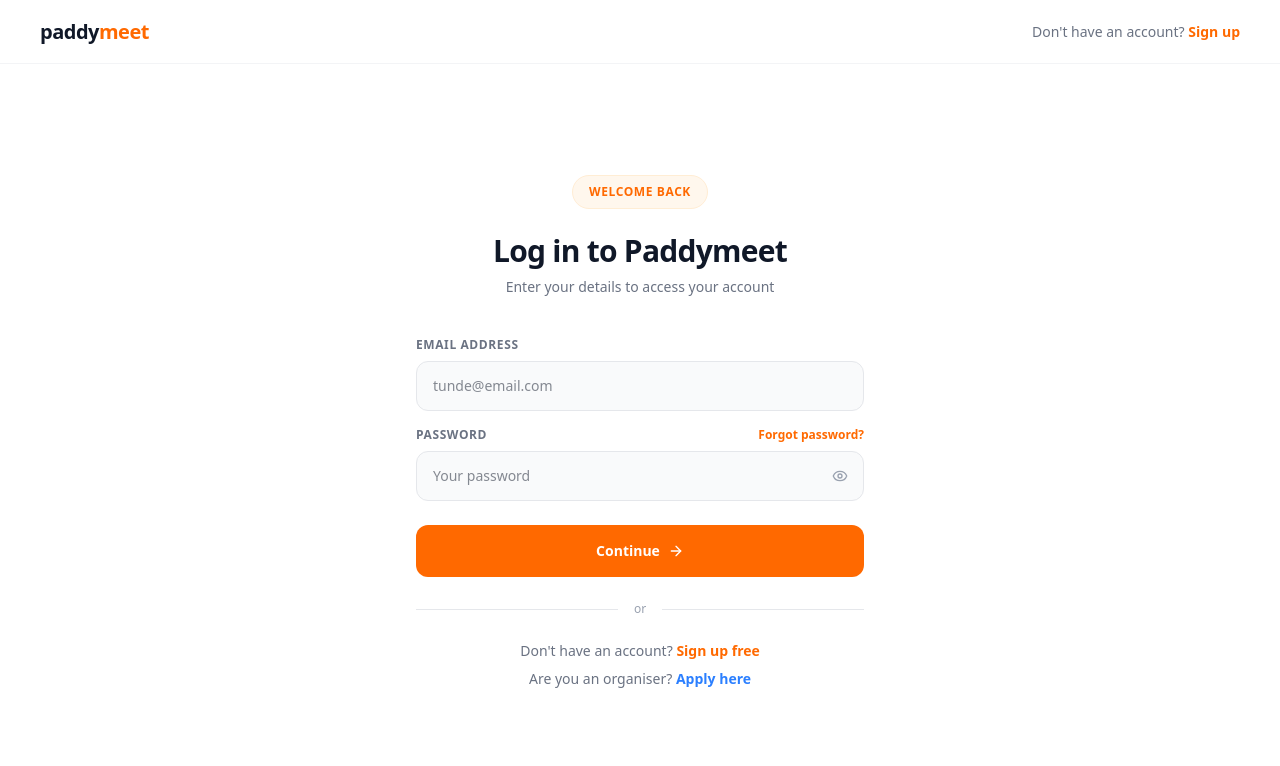
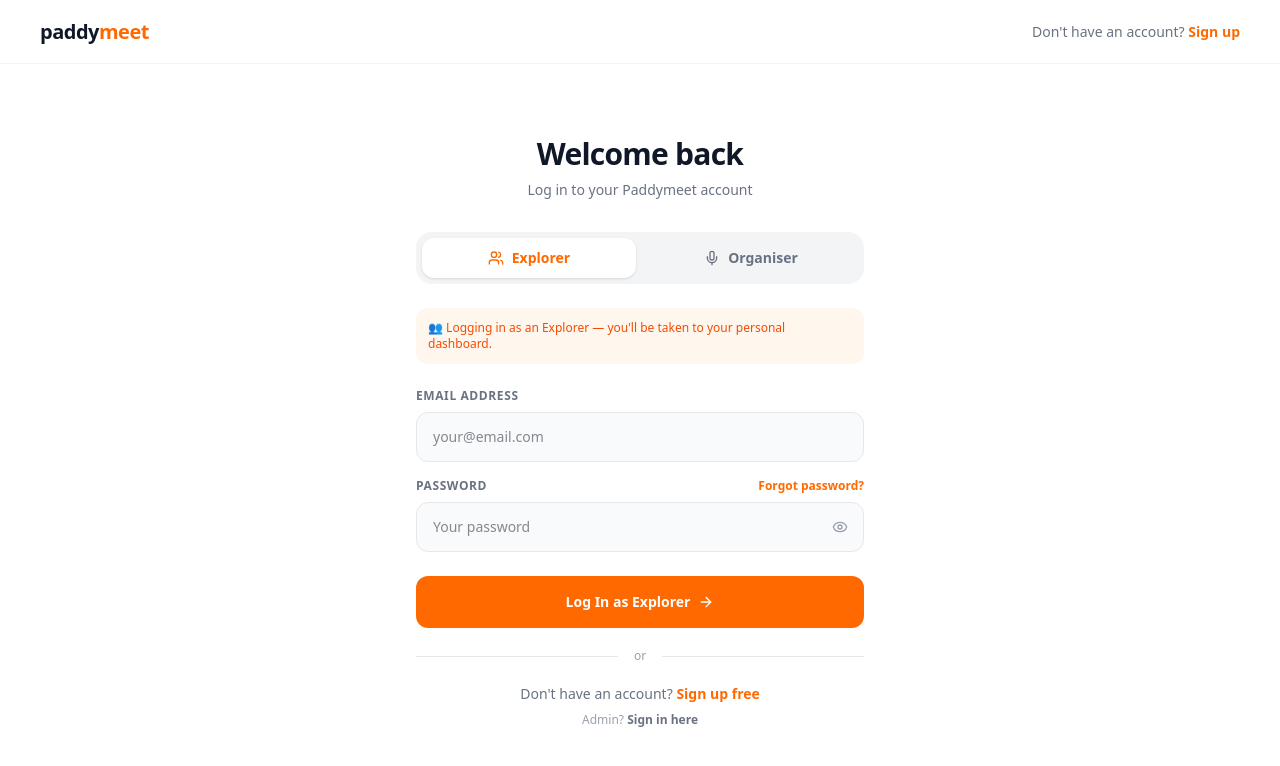
Before and after one commit to dev0xeb/paddymeet, a Next.js app: page /login in a window 1280 px wide. Shown: the top 766 px of the page. Built offline with nearby package versions, Linux system fonts and the light colour scheme.

Commit message:
Remove unused totalTickets variable

```diff
--- a/app/(organiser)/organiser/dashboard/events/page.tsx
+++ b/app/(organiser)/organiser/dashboard/events/page.tsx
@@ -150,7 +150,6 @@
             {events.map((event, index) => {
               const status = getStatus(event)
               const StatusIcon = status.icon
-              const totalTickets = event.ticket_types?.reduce((sum: number, t: { quantity: number }) => sum + t.quantity, 0) || 0
 
               return (
                 <div key={event.id} className="bg-white rounded-2xl border border-gray-100 overflow-hidden hover:border-gray-200 hover:shadow-sm transition-all">
--- a/app/(public)/login/page.tsx
+++ b/app/(public)/login/page.tsx
@@ -2,7 +2,7 @@
 
 import { useState } from 'react'
 import Link from 'next/link'
-import { ArrowRight, Eye, EyeOff, Check, Shield } from 'lucide-react'
+import { ArrowRight, Eye, EyeOff, Check, Shield, Users, Mic } from 'lucide-react'
 import { createClient } from '@/lib/supabase'
 import { useRouter } from 'next/navigation'
 
@@ -27,6 +27,7 @@
 }
 
 export default function LoginPage() {
+  const [loginAs, setLoginAs] = useState<'explorer' | 'organiser'>('explorer')
   const [step, setStep] = useState<'credentials' | 'otp'>('credentials')
   const [email, setEmail] = useState('')
   const [password, setPassword] = useState('')
@@ -50,10 +51,7 @@
     setError('')
 
     const supabase = createClient()
-    const { data, error: authError } = await supabase.auth.signInWithPassword({
-      email,
-      password,
-    })
+    const { data, error: authError } = await supabase.auth.signInWithPassword({ email, password })
 
     if (authError) {
       setError('Invalid email or password. Please try again.')
@@ -64,13 +62,28 @@
     const type = data.user?.user_metadata?.account_type || 'explorer'
     setAccountType(type)
 
-    // Check if device is already trusted — skip OTP
+    // Validate account type matches selected login type
+    if (loginAs === 'organiser' && type !== 'organiser') {
+      await supabase.auth.signOut()
+      setError('No organiser account found with these credentials. Try logging in as Explorer.')
+      setLoading(false)
+      return
+    }
+
+    if (loginAs === 'explorer' && type === 'organiser') {
+      await supabase.auth.signOut()
+      setError('This is an organiser account. Please use the Organiser tab to log in.')
+      setLoading(false)
+      return
+    }
+
+    // Check if device is trusted — skip OTP
     if (isDeviceTrusted()) {
       redirectUser(type)
       return
     }
 
-    // Send OTP to email
+    // Send OTP
     await supabase.auth.signInWithOtp({
       email,
       options: { shouldCreateUser: false },
@@ -81,8 +94,8 @@
   }
 
   const handleVerifyOtp = async () => {
-    if (!otp || otp.length < 8) {
-      setError('Please enter the 8-digit code sent to your email.')
+    if (!otp || otp.length < 6) {
+      setError('Please enter the verification code sent to your email.')
       return
     }
     setLoading(true)
@@ -101,10 +114,7 @@
       return
     }
 
-    if (rememberDevice) {
-      trustDevice()
-    }
-
+    if (rememberDevice) trustDevice()
     redirectUser(accountType)
   }
 
@@ -122,21 +132,22 @@
   const redirectUser = (type: string) => {
     if (type === 'organiser') {
       router.push('/organiser/dashboard')
-    } else if (type === 'admin') {
-      router.push('/admin/dashboard')
     } else {
       router.push('/dashboard')
     }
   }
 
+  const accentColor = loginAs === 'organiser' ? 'blue' : 'orange'
+
   return (
     <div className="min-h-screen bg-white flex flex-col">
+
       {/* Nav */}
-      <nav className="h-16 flex items-center justify-between px-10 border-b border-gray-100">
+      <nav className="h-16 flex items-center justify-between px-6 md:px-10 border-b border-gray-100">
         <Link href="/" className="text-xl font-bold text-gray-900 tracking-tight">
           paddy<span className="text-orange-500">meet</span>
         </Link>
-        <div className="text-sm text-gray-500">
+        <div className="text-sm text-gray-500 hidden sm:block">
           Don&apos;t have an account?{' '}
           <Link href="/signup" className="text-orange-500 font-bold hover:underline">Sign up</Link>
         </div>
@@ -148,21 +159,57 @@
           {/* Step 1 — Credentials */}
           {step === 'credentials' && (
             <>
-              <div className="text-center mb-10">
-                <div className="inline-flex items-center gap-2 px-4 py-2 bg-orange-50 border border-orange-100 rounded-full text-xs font-bold text-orange-500 uppercase tracking-wider mb-6">
+              <div className="text-center mb-8">
+                <h1 className="text-3xl font-extrabold text-gray-900 tracking-tight mb-2">
                   Welcome back
-                </div>
-                <h1 className="text-3xl font-extrabold text-gray-900 tracking-tight mb-2">
-                  Log in to Paddymeet
                 </h1>
-                <p className="text-gray-500 text-sm">Enter your details to access your account</p>
+                <p className="text-gray-500 text-sm">Log in to your Paddymeet account</p>
+              </div>
+
+              {/* Account type toggle */}
+              <div className="flex items-center gap-2 p-1.5 bg-gray-100 rounded-2xl mb-6">
+                <button
+                  onClick={() => { setLoginAs('explorer'); setError('') }}
+                  className={`flex-1 flex items-center justify-center gap-2 py-2.5 rounded-xl text-sm font-bold transition-all ${
+                    loginAs === 'explorer'
+                      ? 'bg-white text-orange-500 shadow-sm'
+                      : 'text-gray-500 hover:text-gray-700'
+                  }`}
+                >
+                  <Users className="w-4 h-4" />
+                  Explorer
+                </button>
+                <button
+                  onClick={() => { setLoginAs('organiser'); setError('') }}
+                  className={`flex-1 flex items-center justify-center gap-2 py-2.5 rounded-xl text-sm font-bold transition-all ${
+                    loginAs === 'organiser'
+                      ? 'bg-white text-blue-500 shadow-sm'
+                      : 'text-gray-500 hover:text-gray-700'
+                  }`}
+                >
+                  <Mic className="w-4 h-4" />
+                  Organiser
+                </button>
+              </div>
+
+              {/* Context message */}
+              <div className={`flex items-center gap-2 p-3 rounded-xl mb-6 text-xs font-medium ${
+                loginAs === 'organiser'
+                  ? 'bg-blue-50 text-blue-600'
+                  : 'bg-orange-50 text-orange-600'
+              }`}>
+                {loginAs === 'organiser'
+                  ? '🎤 Logging in as an Organiser — you\'ll be taken to your organiser dashboard.'
+                  : '👥 Logging in as an Explorer — you\'ll be taken to your personal dashboard.'}
               </div>
 
               <div className="mb-4">
-                <label className="block text-xs font-bold text-gray-500 uppercase tracking-wider mb-2">Email address</label>
+                <label className="block text-xs font-bold text-gray-500 uppercase tracking-wider mb-2">
+                  Email address
+                </label>
                 <input
                   type="email"
-                  placeholder="tunde@email.com"
+                  placeholder="your@email.com"
                   value={email}
                   onChange={e => setEmail(e.target.value)}
                   onKeyDown={e => e.key === 'Enter' && handleLogin()}
@@ -172,7 +219,9 @@
 
               <div className="mb-6">
                 <div className="flex items-center justify-between mb-2">
-                  <label className="block text-xs font-bold text-gray-500 uppercase tracking-wider">Password</label>
+                  <label className="block text-xs font-bold text-gray-500 uppercase tracking-wider">
+                    Password
+                  </label>
                   <Link href="/forgot-password" className="text-xs text-orange-500 font-semibold hover:underline">
                     Forgot password?
                   </Link>
@@ -196,53 +245,62 @@
               </div>
 
               {error && (
-                <div className="p-3 bg-red-50 border border-red-200 rounded-xl text-sm text-red-600 mb-4">{error}</div>
+                <div className="p-3 bg-red-50 border border-red-200 rounded-xl text-sm text-red-600 mb-4">
+                  {error}
+                </div>
               )}
 
               <button
                 onClick={handleLogin}
                 disabled={loading}
-                className={`w-full flex items-center justify-center gap-2 py-4 text-white text-sm font-bold rounded-xl transition-colors mb-4 ${loading ? 'bg-gray-300 cursor-not-allowed' : 'bg-orange-500 hover:bg-orange-600'}`}
+                className={`w-full flex items-center justify-center gap-2 py-4 text-white text-sm font-bold rounded-xl transition-colors mb-4 ${
+                  loading ? 'bg-gray-300 cursor-not-allowed' :
+                  loginAs === 'organiser' ? 'bg-blue-500 hover:bg-blue-600' : 'bg-orange-500 hover:bg-orange-600'
+                }`}
               >
-                {loading ? 'Logging in...' : 'Continue'}
+                {loading ? 'Logging in...' : `Log In as ${loginAs === 'organiser' ? 'Organiser' : 'Explorer'}`}
                 {!loading && <ArrowRight className="w-4 h-4" />}
               </button>
 
-              <div className="relative flex items-center gap-4 my-6">
-                <div className="flex-1 h-px bg-gray-200"></div>
+              <div className="relative flex items-center gap-4 my-5">
+                <div className="flex-1 h-px bg-gray-200" />
                 <span className="text-xs text-gray-400 font-medium">or</span>
-                <div className="flex-1 h-px bg-gray-200"></div>
+                <div className="flex-1 h-px bg-gray-200" />
               </div>
 
-              <p className="text-center text-sm text-gray-500">
+              <p className="text-center text-sm text-gray-500 mb-2">
                 Don&apos;t have an account?{' '}
                 <Link href="/signup" className="text-orange-500 font-bold hover:underline">Sign up free</Link>
               </p>
-              <p className="text-center text-sm text-gray-500 mt-2">
-                Are you an organiser?{' '}
-                <Link href="/signup" className="text-blue-500 font-bold hover:underline">Apply here</Link>
+              <p className="text-center text-xs text-gray-400">
+                Admin?{' '}
+                <Link href="/admin-login" className="text-gray-500 font-semibold hover:underline">Sign in here</Link>
               </p>
             </>
           )}
 
-          {/* Step 2 — OTP verification */}
+          {/* Step 2 — OTP */}
           {step === 'otp' && (
             <>
-              <div className="text-center mb-10">
-                <div className="w-16 h-16 rounded-2xl bg-orange-50 border border-orange-100 flex items-center justify-center mx-auto mb-6">
-                  <Shield className="w-8 h-8 text-orange-500" />
+              <div className="text-center mb-8">
+                <div className={`w-16 h-16 rounded-2xl flex items-center justify-center mx-auto mb-5 ${
+                  accentColor === 'blue' ? 'bg-blue-50 border border-blue-100' : 'bg-orange-50 border border-orange-100'
+                }`}>
+                  <Shield className={`w-8 h-8 ${accentColor === 'blue' ? 'text-blue-500' : 'text-orange-500'}`} />
                 </div>
-                <h1 className="text-3xl font-extrabold text-gray-900 tracking-tight mb-2">
+                <h1 className="text-2xl font-extrabold text-gray-900 tracking-tight mb-2">
                   Check your email
                 </h1>
                 <p className="text-gray-500 text-sm leading-relaxed">
-                  We sent a 6-digit verification code to<br />
+                  We sent a verification code to<br />
                   <span className="font-bold text-gray-700">{email}</span>
                 </p>
               </div>
 
-              <div className="mb-6">
-                <label className="block text-xs font-bold text-gray-500 uppercase tracking-wider mb-2">Verification code</label>
+              <div className="mb-5">
+                <label className="block text-xs font-bold text-gray-500 uppercase tracking-wider mb-2">
+                  Verification code
+                </label>
                 <input
                   type="text"
                   inputMode="numeric"
@@ -251,39 +309,48 @@
                   value={otp}
                   onChange={e => setOtp(e.target.value.replace(/\D/g, '').slice(0, 8))}
                   onKeyDown={e => e.key === 'Enter' && handleVerifyOtp()}
-                  className={inputClass + ' text-center text-2xl font-bold tracking-[0.5em] letter-spacing-wide'}
+                  className={inputClass + ' text-center text-2xl font-bold tracking-widest'}
                 />
               </div>
 
               {/* Remember device */}
               <div
                 onClick={() => setRememberDevice(!rememberDevice)}
-                className="flex items-center gap-3 p-4 bg-gray-50 border border-gray-200 rounded-xl mb-6 cursor-pointer hover:border-gray-300 transition-colors"
+                className="flex items-center gap-3 p-4 bg-gray-50 border border-gray-200 rounded-xl mb-5 cursor-pointer hover:border-gray-300 transition-colors"
               >
-                <div className={`w-5 h-5 rounded border-2 flex items-center justify-center flex-shrink-0 transition-all ${rememberDevice ? 'bg-orange-500 border-orange-500' : 'border-gray-300 bg-white'}`}>
+                <div className={`w-5 h-5 rounded border-2 flex items-center justify-center flex-shrink-0 transition-all ${
+                  rememberDevice
+                    ? accentColor === 'blue' ? 'bg-blue-500 border-blue-500' : 'bg-orange-500 border-orange-500'
+                    : 'border-gray-300 bg-white'
+                }`}>
                   {rememberDevice && <Check className="w-3 h-3 text-white" />}
                 </div>
                 <div>
                   <div className="text-sm font-semibold text-gray-700">Don&apos;t ask again on this device</div>
-                  <div className="text-xs text-gray-400 mt-0.5">Skip the verification code for 30 days</div>
+                  <div className="text-xs text-gray-400 mt-0.5">Skip the code for 30 days</div>
                 </div>
               </div>
 
               {error && (
-                <div className="p-3 bg-red-50 border border-red-200 rounded-xl text-sm text-red-600 mb-4">{error}</div>
+                <div className="p-3 bg-red-50 border border-red-200 rounded-xl text-sm text-red-600 mb-4">
+                  {error}
+                </div>
               )}
 
               <button
                 onClick={handleVerifyOtp}
-                disabled={loading || otp.length < 8}
-                className={`w-full flex items-center justify-center gap-2 py-4 text-white text-sm font-bold rounded-xl transition-colors mb-4 ${loading || otp.length < 8 ? 'bg-gray-300 cursor-not-allowed' : 'bg-orange-500 hover:bg-orange-600'}`}
+                disabled={loading || otp.length < 6}
+                className={`w-full flex items-center justify-center gap-2 py-4 text-white text-sm font-bold rounded-xl transition-colors mb-4 ${
+                  loading || otp.length < 6 ? 'bg-gray-300 cursor-not-allowed' :
+                  accentColor === 'blue' ? 'bg-blue-500 hover:bg-blue-600' : 'bg-orange-500 hover:bg-orange-600'
+                }`}
               >
                 {loading ? 'Verifying...' : 'Verify & Log In'}
                 {!loading && <ArrowRight className="w-4 h-4" />}
               </button>
 
-              <div className="text-center">
-                <p className="text-sm text-gray-500 mb-2">Didn&apos;t receive the code?</p>
+              <div className="text-center mb-4">
+                <p className="text-sm text-gray-500 mb-1">Didn&apos;t receive the code?</p>
                 <button
                   onClick={handleResendOtp}
                   disabled={resending}
@@ -293,7 +360,7 @@
                 </button>
               </div>
 
-              <div className="mt-6 text-center">
+              <div className="text-center">
                 <button
                   onClick={() => { setStep('credentials'); setOtp(''); setError('') }}
                   className="text-sm text-gray-400 hover:text-gray-600 transition-colors"
```
